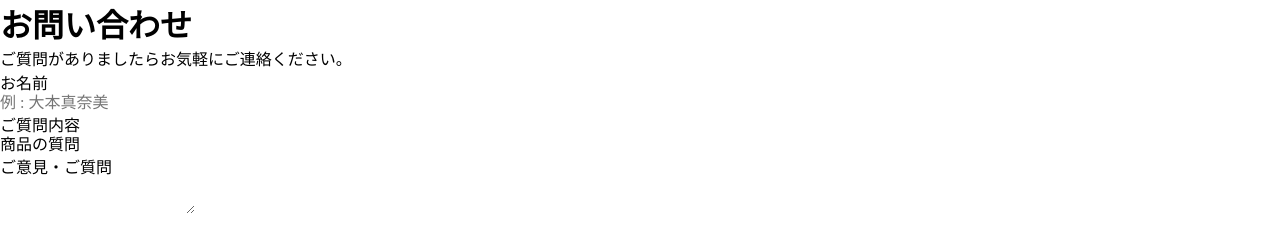
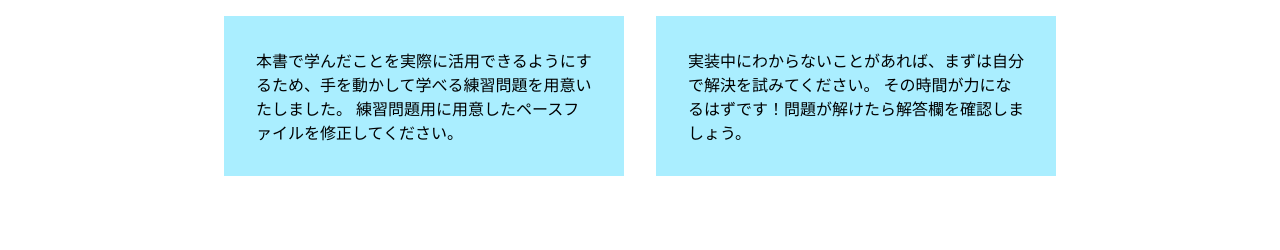
Before and after one commit to itc-s26004/CH03, a plain HTML site: page index.html in a window 1280 px wide. Drawn offline with Linux system fonts and the light colour scheme; some packages are replaced by stand-ins of ours.

Commit message:
Add files via upload

```diff
--- a/index.html
+++ b/index.html
@@ -3,23 +3,26 @@
 
 <head>
 	<meta charset="UTF-8">
-	<title>CSSをリセットしよう</title>
-	<meta name="description" content="HTMLへの書き込み方 1">
+	<title>横並びのボックス</title>
+	<meta name="description" content="横並びのボックス">
 	<link rel="stylesheet" href="https://unpkg.com/ress/dist/ress.min.css">
+	<link rel="stylesheet" href="style.css">
 </head>
 
 <body>
-	<h1>お問い合わせ</h1>
-	<p>ご質問がありましたらお気軽にご連絡ください。</p>
-	<p>お名前</p>
-	<input type="text" placeholder="例 : 大本真奈美">
-	<p>ご質問内容</p>
-	<select name="question">
-		<option value="a">商品の質問</option>
-		<option value="b">お店について</option>
-		<option value="c">その他</option>
-	</select>
-	<p>ご意見・ご質問</p>
-	<textarea name="message"></textarea>
-</body>
+	<div class="container">
+		<div class="box">
+			<p>
+			本書で学んだことを実際に活用できるようにするため、手を動かして学べる練習問題を用意いたしました。
+			練習問題用に用意したペースファイルを修正してください。
+			</p>
+		</div>
+		<div class="box">
+			<p>
+			実装中にわからないことがあれば、まずは自分で解決を試みてください。
+			その時間が力になるはずです！問題が解けたら解答欄を確認しましょう。
+			</p>
+		</div>
+	</div>
+	</body>
 </html>
```
